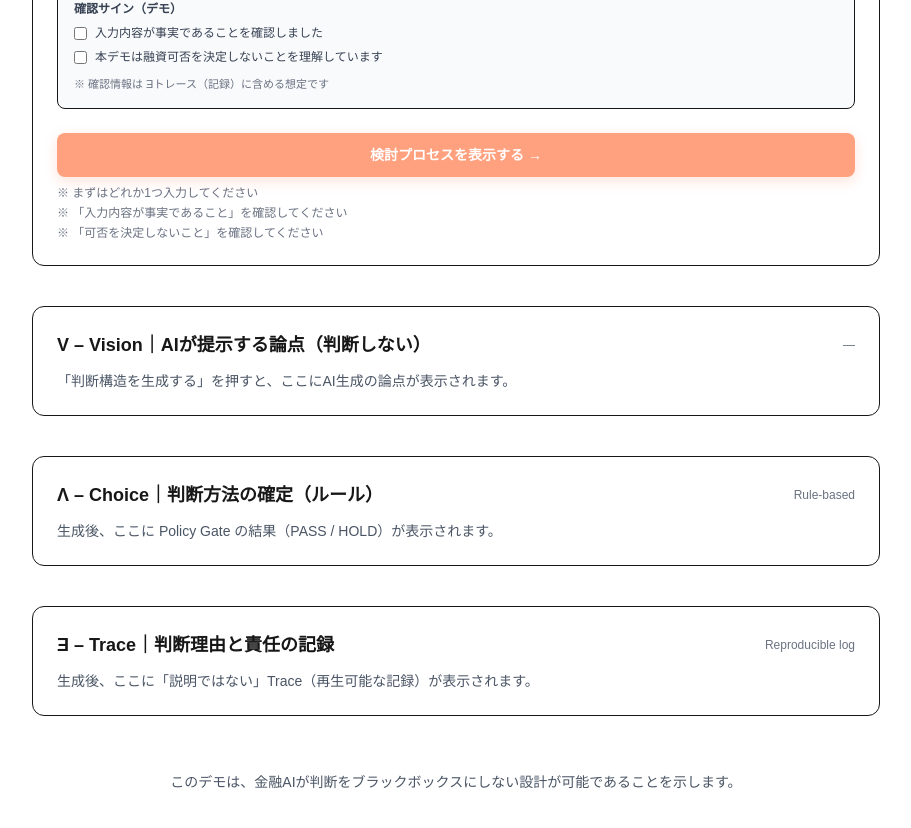
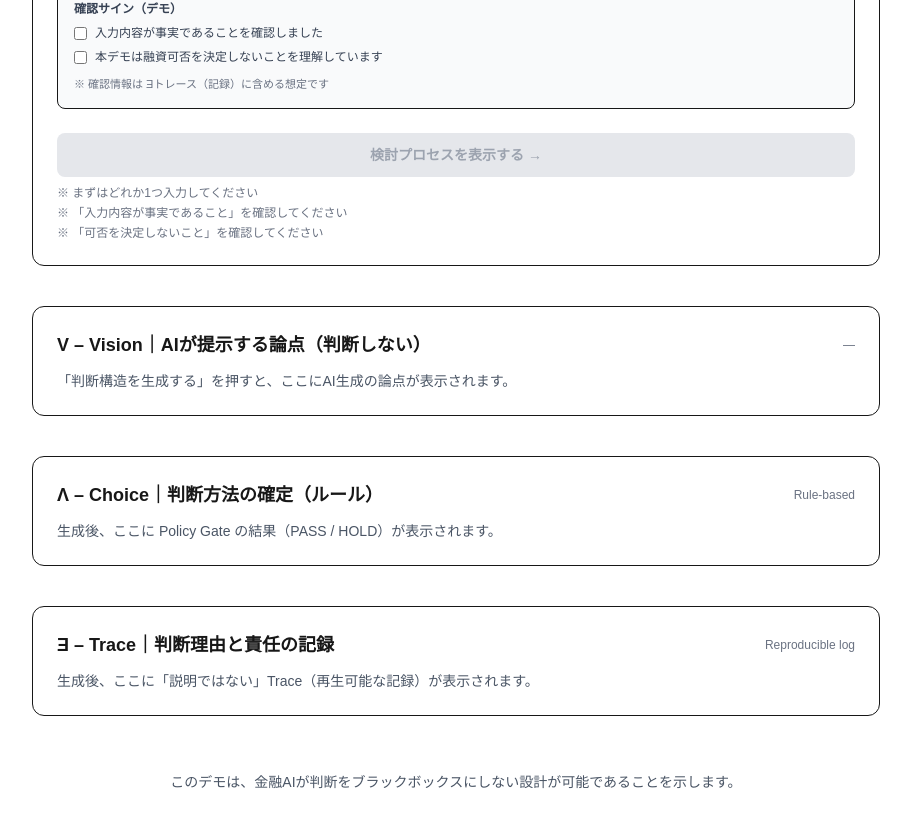
Before and after one commit to HIROYOKOKI/evae-financial-demo, a Next.js app: page / in a window 1280 px wide. Shown: the part 820-1648 px from the top of the page, without its empty margins (184-1095 px from the left). Built offline with nearby package versions, Linux system fonts and the light colour scheme.

Commit message:
Refactor button styles for submission state
Updated button styles and behavior based on submission state.

```diff
--- a/app/page.tsx
+++ b/app/page.tsx
@@ -324,30 +324,32 @@ export default function Home() {
   className="
     mt-6 w-full rounded-lg px-4 py-3 text-sm font-semibold
     transition-all duration-150 ease-out
-              disabled:opacity-50 disabled:cursor-not-allowed
     active:scale-[0.98]
   "
   style={{
-              backgroundColor: BTN_BASE,
-              color: "#ffffff",
-              boxShadow: "0 4px 14px rgba(255,69,0,0.30)",
-              transform: "translateY(0px)",
-              filter: isLoading ? "brightness(0.98)" : "none",
+    backgroundColor: canSubmit ? "#EA580C" : "#E5E7EB", // 有効:オレンジ / 無効:グレー
+    color: canSubmit ? "#ffffff" : "#9CA3AF",
+    boxShadow: canSubmit
+      ? "0 4px 14px rgba(234,88,12,0.35)"
+      : "none",
+    cursor: canSubmit ? "pointer" : "not-allowed",
   }}
   onMouseEnter={(e) => {
     if (!canSubmit) return;
-              e.currentTarget.style.backgroundColor = BTN_HOVER;
-              e.currentTarget.style.boxShadow = "0 6px 18px rgba(255,69,0,0.45)";
+    e.currentTarget.style.backgroundColor = "#C2410C";
+    e.currentTarget.style.boxShadow = "0 6px 18px rgba(234,88,12,0.45)";
     e.currentTarget.style.transform = "translateY(-1px)";
   }}
   onMouseLeave={(e) => {
-              e.currentTarget.style.backgroundColor = BTN_BASE;
-              e.currentTarget.style.boxShadow = "0 4px 14px rgba(255,69,0,0.30)";
+    if (!canSubmit) return;
+    e.currentTarget.style.backgroundColor = "#EA580C";
+    e.currentTarget.style.boxShadow = "0 4px 14px rgba(234,88,12,0.35)";
     e.currentTarget.style.transform = "translateY(0px)";
   }}
 >
   {isLoading ? "生成中…" : "検討プロセスを表示する →"}
 </button>
+
 
           {/* ✅ 何が足りないか表示（デモの体験を壊さない） */}
           {!canSubmit && (
```
Lines whose indentation alone changed are shown as unchanged.
